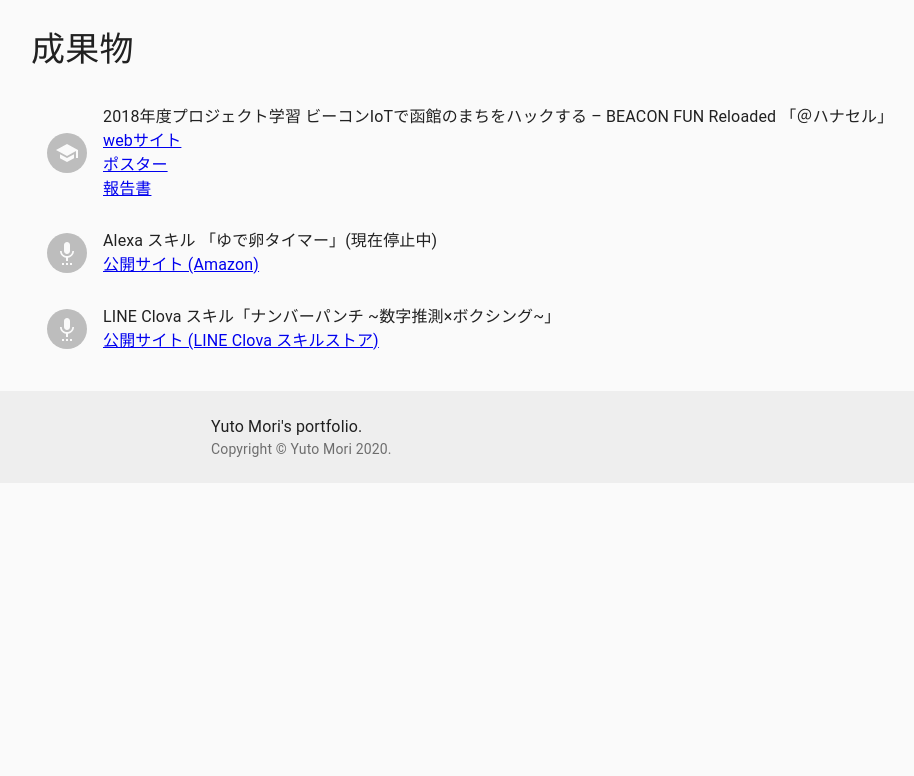
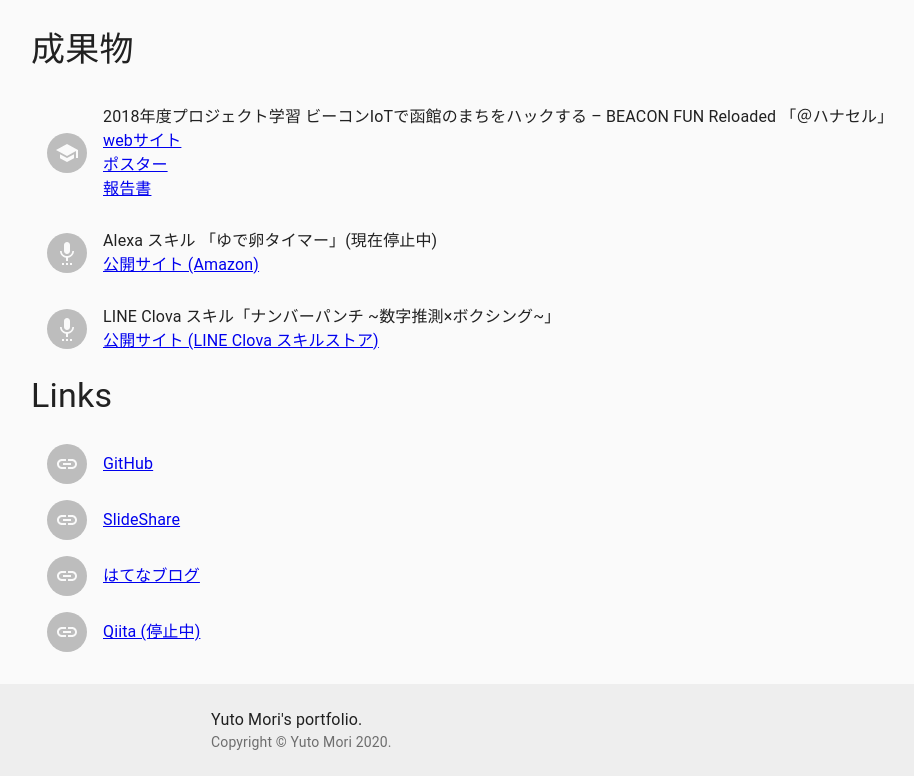
Before and after one commit to tmori9/portfolio, a Gatsby site: page / in a window 1280 px wide. Shown: the part 1076-1852 px from the top of the page, without its empty margins (153-1067 px from the left). Before the commit the page ends 1559 px from the top, so only its background shows below. Built offline with nearby package versions, Linux system fonts and the light colour scheme; Gatsby itself is replaced by a stand-in of ours.

Commit message:
add: Links

```diff
--- a/src/pages/index.js
+++ b/src/pages/index.js
@@ -15,6 +15,7 @@ import Avatar from '@material-ui/core/Avatar';
 import SchoolIcon from '@material-ui/icons/School';
 import SettingsVoiceIcon from '@material-ui/icons/SettingsVoice';
 import WorkIcon from '@material-ui/icons/Work';
+import LinkIcon from '@material-ui/icons/Link';
 
 function Copyright() {
   return (
@@ -160,7 +161,7 @@ export default function Home() {
                         secondary={
                                    <React.Fragment>
                                      <Typography>
-                                       <a href="https://www.amazon.co.jp/Tmori-%E3%82%86%E3%81%A7%E5%8D%B5%E3%82%BF%E3%82%A4%E3%83%9E%E3%83%BC/dp/B07GZGB98L">公開サイト (Amazon)</a>
+                                       <a href="https://www.amazon.co.jp/Tmori-%E3%82%86%E3%81%A7%E5%8D%B5%E3%82%BF%E3%82%A4%E3%83%9E%E3%83%BC/dp/B07GZGB98L"　target="_blank" rel="noopener noreferrer">公開サイト (Amazon)</a>
                                      </Typography>
                                    </React.Fragment>
                                   }>
@@ -176,7 +177,7 @@ export default function Home() {
                       secondary={
                                    <React.Fragment>
                                      <Typography>
-                                       <a href="https://www.amazon.co.jp/Tmori-%E3%82%86%E3%81%A7%E5%8D%B5%E3%82%BF%E3%82%A4%E3%83%9E%E3%83%BC/dp/B07GZGB98L">公開サイト (LINE Clova スキルストア)</a>
+                                       <a href="https://www.amazon.co.jp/Tmori-%E3%82%86%E3%81%A7%E5%8D%B5%E3%82%BF%E3%82%A4%E3%83%9E%E3%83%BC/dp/B07GZGB98L"　target="_blank" rel="noopener noreferrer">公開サイト (LINE Clova スキルストア)</a>
                                      </Typography>
                                    </React.Fragment>
                                   }>
@@ -184,6 +185,69 @@ export default function Home() {
         </ListItem>
       </List>
 
+      <Typography variant="h4" gutterBottom>Links</Typography>
+      <List>
+      <ListItem>
+        <ListItemAvatar>
+          <Avatar>
+            <LinkIcon />
+          </Avatar>
+        </ListItemAvatar>
+        <ListItemText primary={
+                                <React.Fragment>
+                                  <Typography>
+                                    <a href="https://github.com/tmori9"　target="_blank" rel="noopener noreferrer">GitHub</a>
+                                  </Typography>
+                                </React.Fragment>
+                              }>
+          </ListItemText>
+        </ListItem>
+        <ListItem>
+        <ListItemAvatar>
+          <Avatar>
+            <LinkIcon />
+          </Avatar>
+        </ListItemAvatar>
+        <ListItemText primary={
+                                <React.Fragment>
+                                  <Typography>
+                                    <a href="https://www.slideshare.net/YutoMori2/presentations"　target="_blank" rel="noopener noreferrer">SlideShare</a>
+                                  </Typography>
+                                </React.Fragment>
+                              }>
+          </ListItemText>
+        </ListItem>
+        <ListItem>
+        <ListItemAvatar>
+          <Avatar>
+            <LinkIcon />
+          </Avatar>
+        </ListItemAvatar>
+        <ListItemText primary={
+                                <React.Fragment>
+                                  <Typography>
+                                    <a href="https://tmoribanner.hateblo.jp/"　target="_blank" rel="noopener noreferrer">はてなブログ</a>
+                                  </Typography>
+                                </React.Fragment>
+                              }>
+          </ListItemText>
+        </ListItem>
+        <ListItem>
+        <ListItemAvatar>
+          <Avatar>
+            <LinkIcon />
+          </Avatar>
+        </ListItemAvatar>
+        <ListItemText primary={
+                                <React.Fragment>
+                                  <Typography>
+                                    <a href="https://qiita.com/Tmori_banner"　target="_blank" rel="noopener noreferrer">Qiita (停止中)</a>
+                                  </Typography>
+                                </React.Fragment>
+                              }>
+          </ListItemText>
+        </ListItem>
+      </List>
       </Container>
 
       <footer className={classes.footer}>
```
